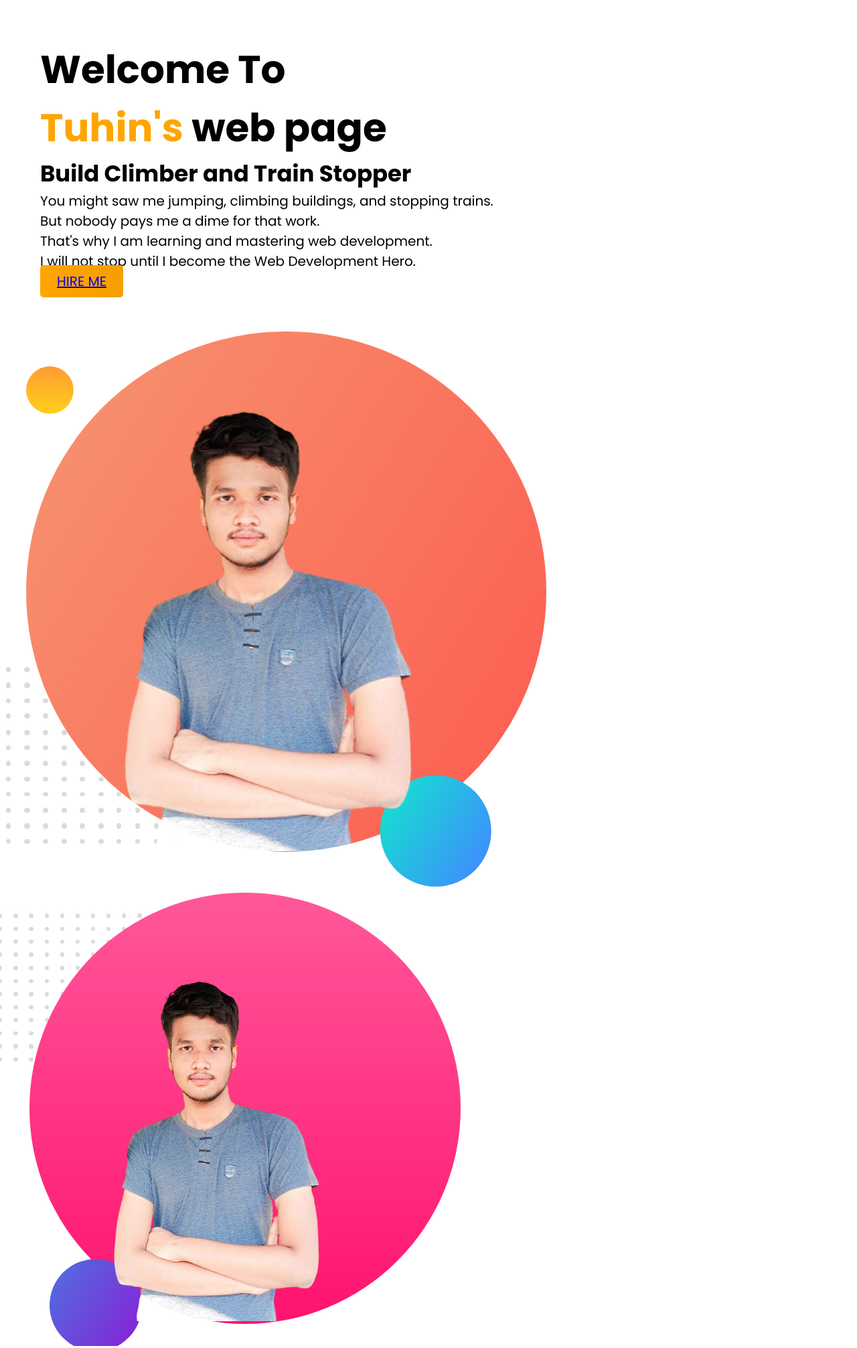
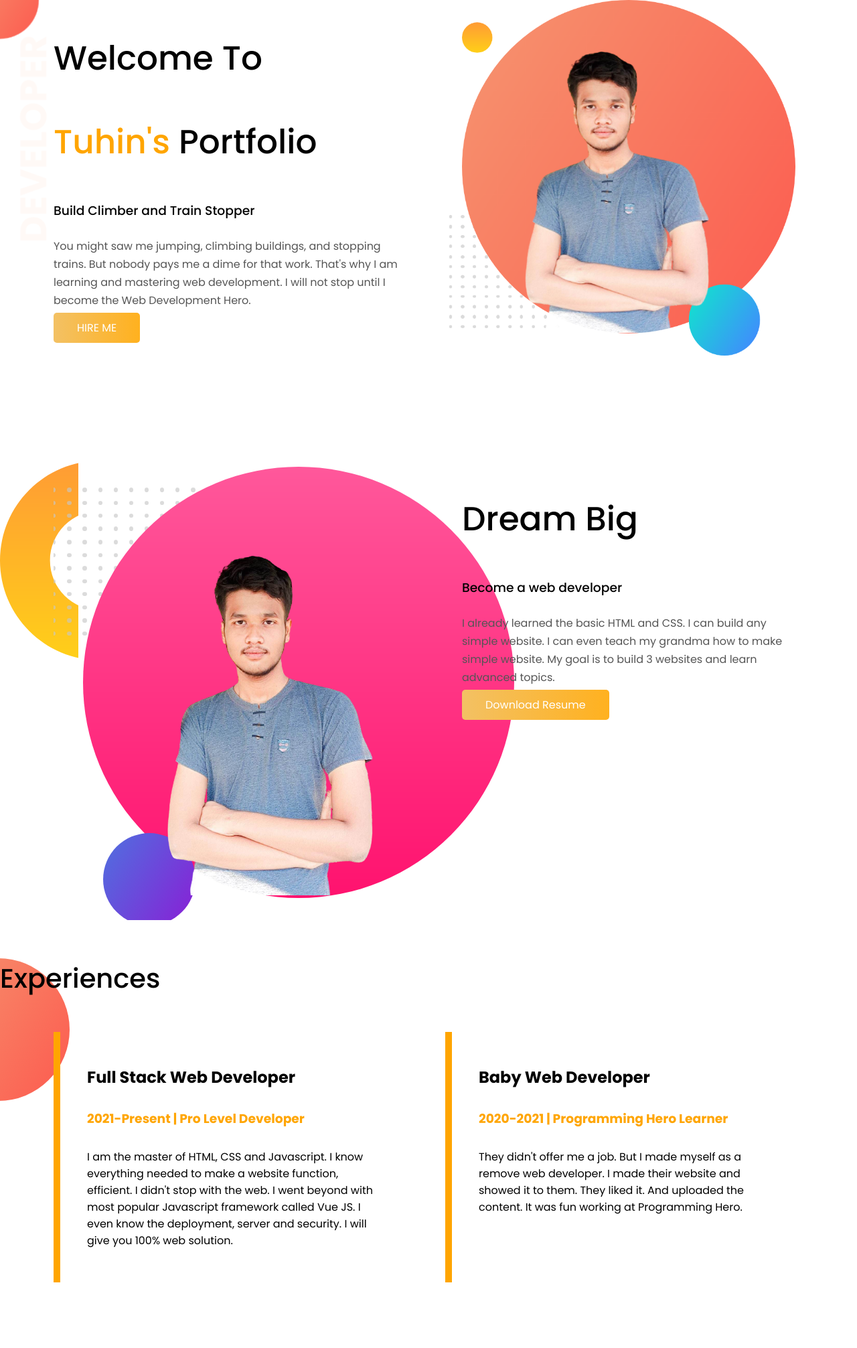
Before and after one commit to mdtuhindev/portfolio1, a plain HTML site: page index.html in a window 1280 px wide. Shown: the top 2013 px of the page at 67% size. Drawn offline with Linux system fonts and the light colour scheme.

Commit message:
update portfolio file

```diff
--- a/index.html
+++ b/index.html
@@ -1,51 +1,71 @@
 <!DOCTYPE html>
 <html lang="en">
 
-<head>
+<head class="container">
     <meta charset="UTF-8">
     <title>Demo Portfolio Web-page</title>
     <link rel="stylesheet" href="style.css" />
 </head>
 
 <body>
-    <main>
-        <!-- left side -->
-        <div class="left">
-            <h1>Welcome To</h1>
-            <h1><span class="orenge">Tuhin's</span> web page</h1>
-            <h3>Build Climber and Train Stopper</h3>
-            <p>You might saw me jumping, climbing buildings, and stopping trains. <br> But nobody pays me a dime for
-                that
-                work. <br> That's why I am learning and mastering web development. <br> I will not stop until I become
-                the
-                Web
-                Development Hero.
-                <br>
-                <a class="btn" href="#">HIRE ME</a>
+    <!-- header -->
+    <header class="header-section">
+        <div class="header container">
+            <div class="left">
+                <h1>Welcome To</h1>
+                <h1><span class="orange">Tuhin's</span> Portfolio</h1>
+                <h3>Build Climber and Train Stopper</h3>
+                <p>You might saw me jumping, climbing buildings, and stopping trains. But nobody pays me a dime for that
+                    work. That's why I am learning and mastering web development. I will not stop until I become the Web
+                    Development Hero.</p>
+                <a class="btn" href="https://www.facebook.com/">HIRE ME</a>
+            </div>
+            <div class="right">
+                <img src="images/my-bg.png" alt="tuhin">
+            </div>
+        </div>
+    </header>
 
-            </p>
+    <!-- Dream section  -->
+    <section class="dream-section">
+        <div class="dream container">
+            <div class="left">
+                <img src="images/my-bg2.png" alt="bg2">
+            </div>
+            <div class="right">
+                <h1>Dream Big</h1>
+                <h3>Become a web developer</h3>
+                <p>I already learned the basic HTML and CSS. I can build any simple website. I can even teach my grandma
+                    how
+                    to make simple website. My goal is to build 3 websites and learn advanced topics.</p>
+                <a class="btn" href="#">Download Resume</a>
+            </div>
         </div>
-        <!-- right side  -->
-        <div class="bg">
-            <img class="bg" src="my-bg.png" alt="">
+    </section>
+
+    <!-- Experience Secation -->
+    <section class="experiance">
+        <h1>Experiences</h1>
+        <div class="cards container">
+            <div class="card">
+                <h2>Full Stack Web Developer</h2>
+                <h3 class="orange">2021-Present | Pro Level Developer</h3>
+                <p>I am the master of HTML, CSS and Javascript. I know everything needed to make a website function,
+                    efficient. I didn't stop with the web. I went beyond with most popular Javascript framework called
+                    Vue JS. I even know the deployment, server and security. I will give you 100% web solution.</p>
+            </div>
+            <div class="card extra">
+                <h2>Baby Web Developer</h2>
+                <h3 class="orange">2020-2021 | Programming Hero Learner</h3>
+                <p>They didn't offer me a job. But I made myself as a remove web developer. I made their website and
+                    showed it to them. They liked it. And uploaded the content. It was fun working at Programming Hero.
+                </p>
+            </div>
         </div>
-    </main>
-    <main>
-        <!-- 2nd part  -->
-        <div class="right">
-            <img class="bg" src="my-bg2.png" alt="">
-        </div>
-        <div class="left">
-            <h1>Dream Big</h1>
-            <h3>Become a web developer</h3>
-            <p>I already learned the basic HTML and CSS. <br> I can build any simple website. <br> I can even teach my
-                grandma how to make simple website. <br> My goal is to build 3 websites and learn advanced topics.
-                <br>
-                <a class="btn" href="#">Download Resume</a>
+    </section>
 
-            </p>
-        </div>
-    </main>
+    <!-- Footer Section  -->
+    <footer class="ft">© Tuhin Ahmed 2023, a Programming Hero initiative.</footer>
 </body>
 
 </html>
--- a/style.css
+++ b/style.css
@@ -2,35 +2,142 @@
 *{
     margin: 0;
     padding: 0;
+    font-family: 'Poppins',sans-serif;
 }
 
-/* left side */
-.left {
-    font-family: 'Poppins', sans-serif;
-    font-weight: 300px;
-    font-size: 29px;
-    margin: 20px;
-    padding: 40px;
+/* Grobal */
+.container{
+    margin: 0px 80px;
 }
-
-.orenge{
+.orange{
     color: orange;
 }
 
-p{
-    font-size: 20px;
+.btn{
+    background-image: linear-gradient(to right, #f3c164, #ffb11f);
+    color: white;
+    text-decoration: none;
+    padding: 10px 35px;
+    border-radius: 5px;
+    margin-top: 5px;
+    display: inline-block;
 }
 
-.btn{
-    padding: 10px 25px;
-    background-image: linear-gradient(to right,rgb(255, 165, 0),rgb(244, 159, 1));
-    direction: none;
-    border-radius: 5px;
+.extra{
+    box-shadow:10px 0px 0px blue inset;
 }
 
-/* right side  */
+/* Headr Design  */
+.header {
+    display: flex;
+    gap: 50px;
+}
 
-.bg{
+.header .left,
+.header .right{
+    width: 50%;
+}
+.header .left h1{
+    font-weight: 500;
+    margin-bottom: 50px;
+    margin-top: 50px;
+    font-size: 50px;
+}
+.header .left h3{
+    margin-top: 50px;
+    margin-bottom: 25px;
+    font-weight: 500;
+}
+
+.header p{
+    color: #555;
+    line-height: 27px;
+}
+
+
+.header .right img{
+    width: 100%;
+}
+
+.header-section{
+    background-image: url('images/top-banner.png');
+    background-repeat: no-repeat;
+}
+/* Dream Section Design  */
+.dream{
     display: flex;
+    gap: 50px;
+    margin-top: 150px;
+}
+
+.dream .right h1{
+    font-weight: 500;
+    margin-bottom: 50px;
+    margin-top: 50px;
+    font-size: 50px;
+}
+
+.dream .right h3{
+    margin-top: 50px;
+    margin-bottom: 25px;
+    font-weight: 500;
+}
+
+.dream .right p{
+    color: #555;
+    line-height: 27px;
+}
+
+.dream .left,
+.dream .right{
+    width: 50%;
+}
+
+.dream-section{
+    background-image: url('images/dream-bg.png');
+    background-repeat: no-repeat;
+}
+/* Expareince Section Design  */
+
+.experiance .cards{
+    display: flex;
+    gap: 50px;
+}
+
+.experiance .card h2{
+    font-weight: 50px;
+    margin-bottom: 30px;
+}
+
+.experiance h1{
+    font-weight: 500;
+    font-size: 40px;
+    margin-top: 50px;
+
 
 }
+
+.experiance .card h3{
+    margin-bottom: 30px;
+}
+
+.experiance .card{
+    box-shadow: 0px 0px 15px #aaa ;
+    width: 50%;
+    padding: 50px;
+    margin-top: 50px;
+    box-shadow: 10px 0px 0px orange inset;
+}
+
+.experiance{
+    background-image: url('images/exp-bg.png');
+    background-repeat: no-repeat;
+}
+
+/* Footer  */
+
+.ft{
+    text-align: center;
+    margin-top: 150px;
+    margin-bottom: 30px;
+}
```
Also changed, not shown: images/dream-bg.png (added), images/exp-bg.png (added), images/my-bg.png (renamed from my-bg.png), images/my-bg2.png (renamed from my-bg2.png), images/top-banner.png (added).
